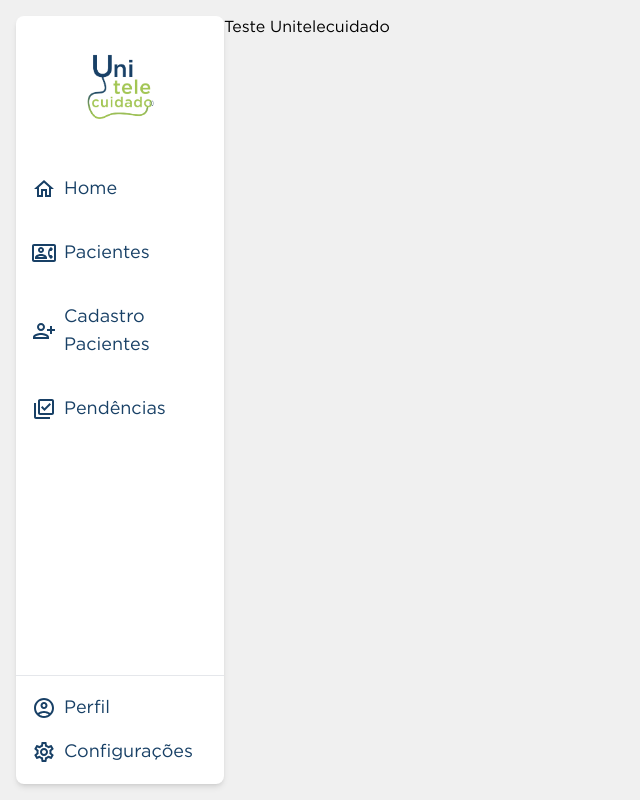
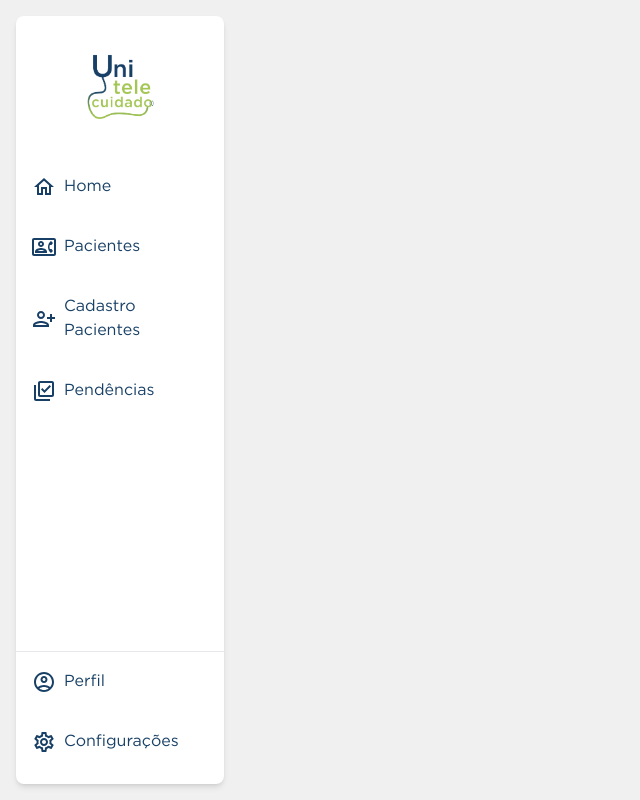
Before and after one commit to Unitelecuidado/app-unitelecuidado, a Next.js app: page / in a window 1280 px wide. Shown: the whole page, without its empty margins (0-640 px from the left). Built offline with nearby package versions, Linux system fonts and the light colour scheme.

Commit message:
sidebar criado e funcional

```diff
--- a/src/pages/components/commons/SideBar/index.tsx
+++ b/src/pages/components/commons/SideBar/index.tsx
@@ -3,7 +3,8 @@ import {
   ContactPhoneOutlined,
   PersonAddAlt1Outlined,
   LibraryAddCheckOutlined,
-  AccountCircleOutlined, SettingsOutlined
+  AccountCircleOutlined,
+  SettingsOutlined,
 } from '@mui/icons-material'
 import Image from 'next/image'
 import Link from 'next/link'
@@ -26,67 +27,67 @@ const SideBar = () => {
         <div>
           <Link href={'/'}>
             <div className='hover:bg-padrao-green-light py-0.5 '>
-              <div className='text-lg text-padrao-blue flex items-center gap-2 m-4 '>
+              <div className='text-md text-padrao-blue flex items-center gap-2 m-4 '>
                 <span>
                   <HomeOutlined />
                 </span>
-                <span className='font-medium'> Home </span>
+                <span className='font-normal'> Home </span>
               </div>
             </div>
           </Link>
 
           <Link href={'/pacientes'}>
             <div className='hover:bg-padrao-green-light py-0.5 '>
-              <div className='text-lg text-padrao-blue flex items-center gap-2 m-4 '>
+              <div className='text-md text-padrao-blue flex items-center gap-2 m-4 '>
                 <span>
                   <ContactPhoneOutlined />
                 </span>
-                <span className='font-medium'> Pacientes </span>
+                <span className='font-normal'> Pacientes </span>
               </div>
             </div>
           </Link>
 
           <Link href={'/cadastro_pacientes'}>
             <div className='hover:bg-padrao-green-light py-0.5 '>
-              <div className='text-lg text-padrao-blue flex items-center gap-2 m-4 '>
+              <div className='text-md text-padrao-blue flex items-center gap-2 m-4 '>
                 <span>
                   <PersonAddAlt1Outlined />
                 </span>
-                <span className='font-medium'> Cadastro Pacientes </span>
+                <span className='font-normal'> Cadastro Pacientes </span>
               </div>
             </div>
           </Link>
 
           <Link href={'/pendencias'}>
             <div className='hover:bg-padrao-green-light py-0.5 '>
-              <div className='text-lg text-padrao-blue flex items-center gap-2 m-4 '>
+              <div className='text-md text-padrao-blue flex items-center gap-2 m-4 '>
                 <span>
                   <LibraryAddCheckOutlined />
                 </span>
-                <span className='font-medium'> Pendências </span>
+                <span className='font-normal'> Pendências </span>
               </div>
             </div>
           </Link>
         </div>
-        <div>
-          <hr></hr>
+        <div className='md:pb-3 pb-1'>
+          <hr />
           <Link href={'/perfil'}>
-            <div className='hover:bg-padrao-green-light pt-0.5 '>
-              <div className='text-lg text-padrao-blue flex items-center gap-2 m-4 '>
+            <div className='hover:bg-padrao-green-light py-0.5 '>
+              <div className='text-md text-padrao-blue flex items-center gap-2 m-4 '>
                 <span>
                   <AccountCircleOutlined />
                 </span>
-                <span className='font-medium'> Perfil </span>
+                <span className='font-normal'> Perfil </span>
               </div>
             </div>
           </Link>
           <Link href={'/configuracoes'}>
-            <div className='hover:bg-padrao-green-light pb-0.5 '>
-              <div className='text-lg text-padrao-blue flex items-center gap-2 m-4 '>
+            <div className='hover:bg-padrao-green-light py-0.5 '>
+              <div className='text-md text-padrao-blue flex items-center gap-2 m-4 '>
                 <span>
                   <SettingsOutlined />
                 </span>
-                <span className='font-medium'> Configurações </span>
+                <span className='font-normal'> Configurações </span>
               </div>
             </div>
           </Link>
--- a/src/pages/index.tsx
+++ b/src/pages/index.tsx
@@ -7,7 +7,7 @@ const Home = () => {
         <title>Unitelecuidado</title>
       </Head>
       <main>
-        <p>Teste Unitelecuidado</p>
+
       </main>
     </>
   )
```
